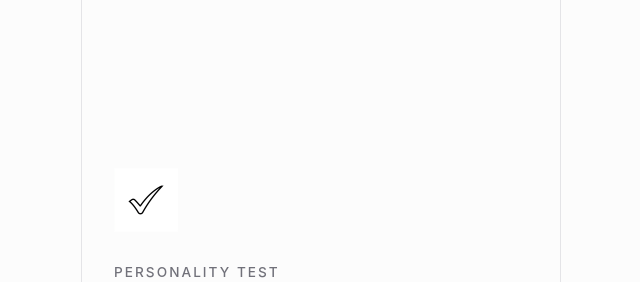
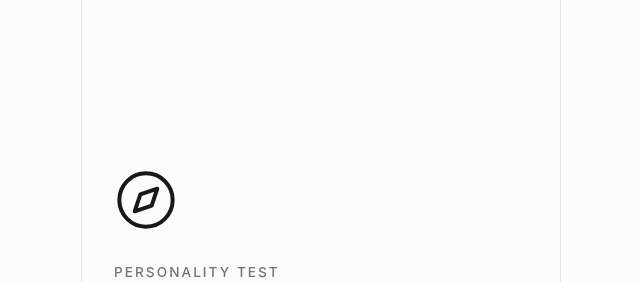
Before and after one commit to yoonzda/survey, a React (Vite) app: page / in a window 1280 px wide. Shown: the top 282 px of the page, without its empty margins (319-959 px from the left). Built offline with nearby package versions, Linux system fonts and the light colour scheme.

Commit message:
style: Use clean, transparent vector SVG logo for favicon and intro

```diff
--- a/index.html
+++ b/index.html
@@ -2,7 +2,7 @@
 <html lang="ko">
   <head>
     <meta charset="UTF-8" />
-    <link rel="icon" type="image/png" href="/favicon.png" />
+    <link rel="icon" type="image/svg+xml" href="/favicon.svg" />
     <meta name="viewport" content="width=device-width, initial-scale=1.0" />
     <title>성격 유형 테스트</title>
     <meta name="description" content="10개의 질문으로 나의 성격 유형을 알아보세요." />
--- a/src/App.tsx
+++ b/src/App.tsx
@@ -108,7 +108,7 @@
       {step === 'intro' && (
         <div className="screen intro-screen animate-push-left">
           <div className="intro-content">
-            <img src={`${import.meta.env.BASE_URL}favicon.png`} alt="Survey Logo" className="intro-logo" />
+            <img src={`${import.meta.env.BASE_URL}favicon.svg`} alt="Survey Logo" className="intro-logo" />
             <h3 className="subtitle">PERSONALITY TEST</h3>
             <h1 className="title">내면의 성향을<br/>발견하는 시간</h1>
             <div className="divider"></div>
```
Also changed, not shown: public/favicon.png (deleted), public/favicon.svg (added).
